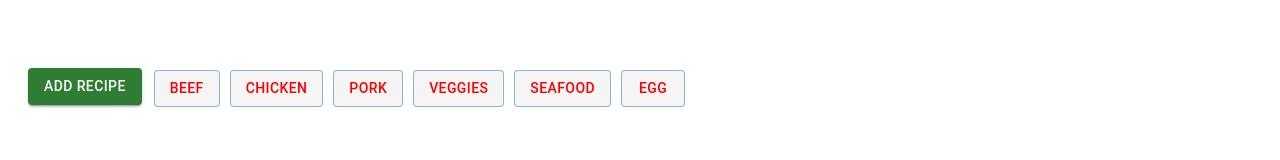
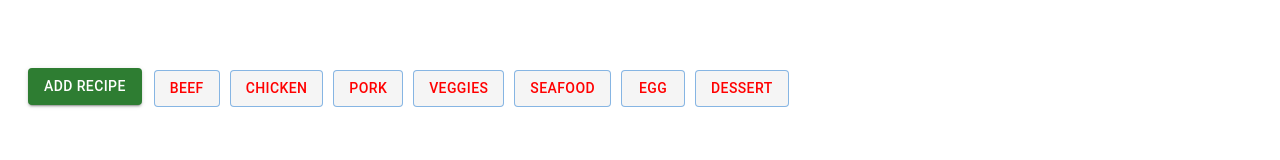
Before and after one commit to Darsanaaa/RECIPE, a React (Vite) app in the folder recipe/: page /recipes in a window 1280 px wide. Shown: the part 238-398 px from the top of the page. Built offline with nearby package versions, Linux system fonts and the light colour scheme; no server answers.

Commit message:
Update Recipes.jsx

```diff
--- a/recipe/src/components/Recipes.jsx
+++ b/recipe/src/components/Recipes.jsx
@@ -3,7 +3,7 @@ import { Card, CardMedia, CardContent, Grid, Button, TextField } from '@mui/mate
 import { useNavigate } from 'react-router-dom';
 import axios from 'axios';
 
-const filters = ["BEEF", "CHICKEN", "PORK", "VEGGIES", "SEAFOOD", 'EGG'];
+const filters = ["BEEF", "CHICKEN", "PORK", "VEGGIES", "SEAFOOD", 'EGG','DESSERT'];
 
 const Recipes = () => {
   const [recipes, setRecipes] = useState([]);
```
